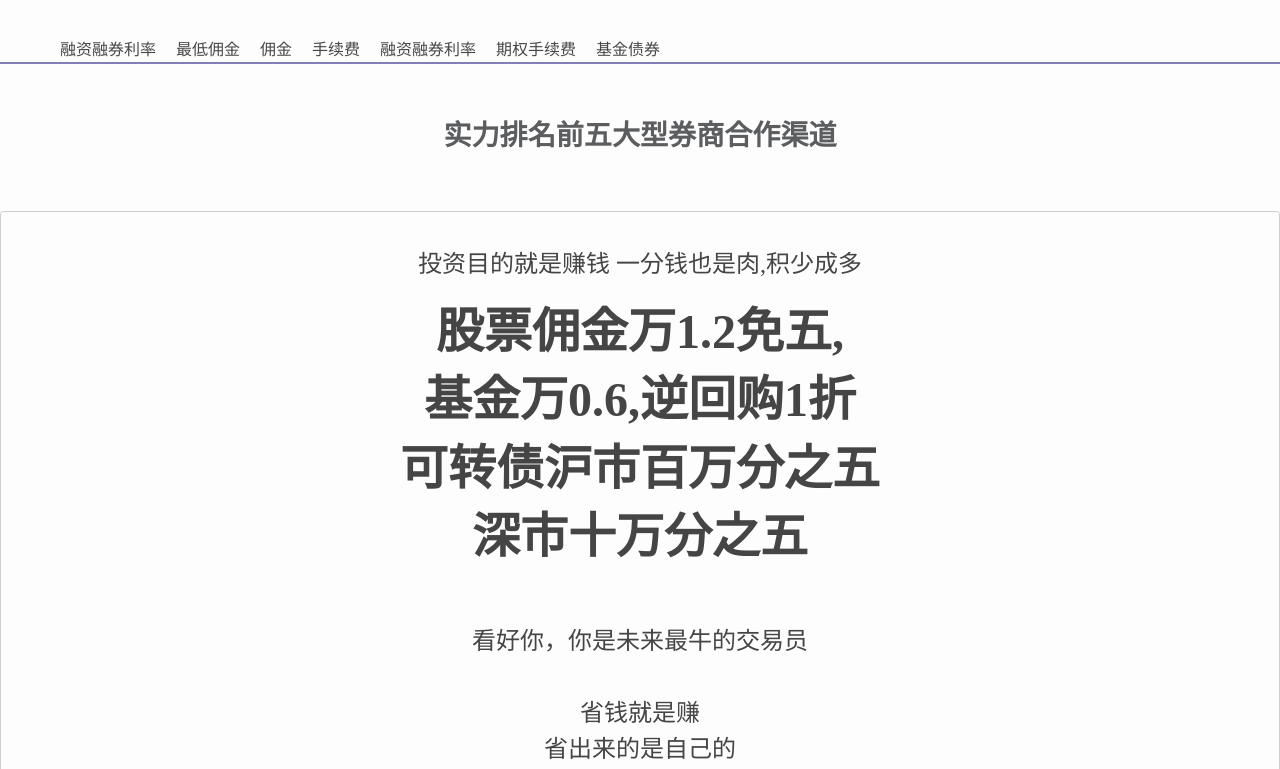
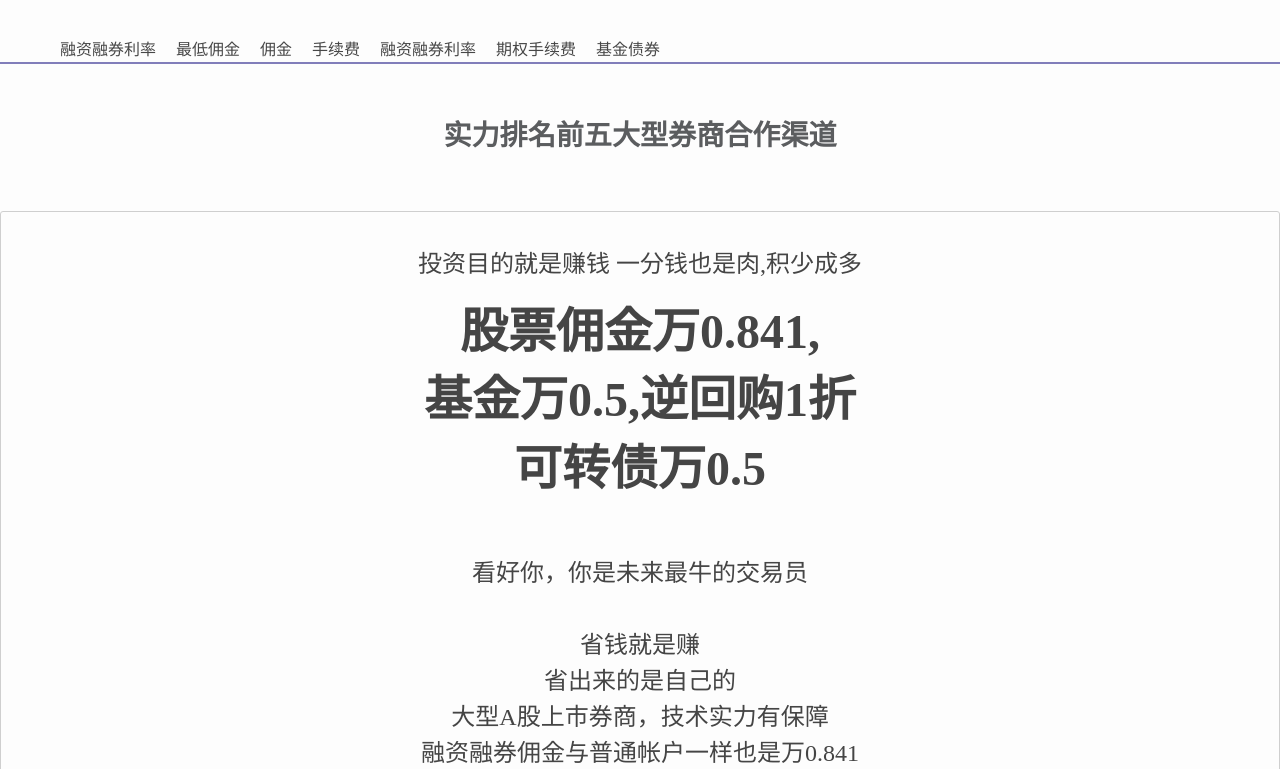
Before and after one commit to zqfacai/zqfacai.github.io, a plain HTML site: page index.html in a window 1280 px wide. Shown: the top 769 px of the page. Drawn offline with Linux system fonts and the light colour scheme.

Commit message:
Update index.html
minor Revision

```diff
--- a/index.html
+++ b/index.html
@@ -1,10 +1,10 @@
 <!DOCTYPE html PUBLIC "-//WAPFORUM//DTD XHTML Mobile 1.0//EN" "http://www.wapforum.org/DTD/xhtml-mobile10.dtd">
 <html xmlns="http://www.w3.org/1999/xhtml">
  <head>
-  <title>国内知名大券商万一免五开户-融资融券-期权开户</title>
-  <meta name="keywords" content="万一开户，免五开户，融资融券，期权开户，基金，逆回购，可转债，大券商" />
+  <title>国内知名大券商万0.841开户-融资融券-期权开户</title>
+  <meta name="keywords" content="股票万0.841开户，融资融券，期权开户，基金，逆回购，可转债，大券商" />
   <meta name="baidu-site-verification" content="Xh72eFtO6P" />
-  <meta name="description" content="万1免五，排名前五大型上市券商合作渠道,开到就是赚到，融资融券，期权开户，基金，逆回购，可转债" />
+  <meta name="description" content="万0.841，排名前五大型上市券商合作渠道,开到就是赚到，融资融券，期权开户，基金，逆回购，可转债" />
   <link href="/Styles/style.css" rel="stylesheet" type="text/css" />
  </head>
  <body>
@@ -28,22 +28,22 @@
    <div class="quanabout">
     <div style="line-height: 36px; font-size:24px; text-align: center;">
      <p>投资目的就是赚钱 一分钱也是肉,积少成多</p>
-     <h1> 股票佣金万1.2免五,</h1>
-     <h1>基金万0.6,逆回购1折 </h1>
-     <h1>可转债沪市百万分之五</h1>
-     <h1>深市十万分之五</h1>
+     <h1> 股票佣金万0.841,</h1>
+     <h1>基金万0.5,逆回购1折 </h1>
+     <h1>可转债万0.5</h1>
+
      <br />看好你，你是未来最牛的交易员
      <br />
      <br />省钱就是赚
      <br /> 省出来的是自己的
      <br />
      <span> 大型A股上市券商，技术实力有保障</span>
-     <br /> 融资融券佣金与普通帐户一样也是万1.2
+     <br /> 融资融券佣金与普通帐户一样也是万0.841
      <br />
      <h1>开户前请联系咨询</h1>
      <h1> 微信:<b>WXXY5321</b></h1>
      <br />
-     <img src="http://51sanhu.com/images/wx.jpg"  />
+
      <br /> 开户几分钟，省钱一辈子
     </div>
     <div class="clearfix"></div>
```
